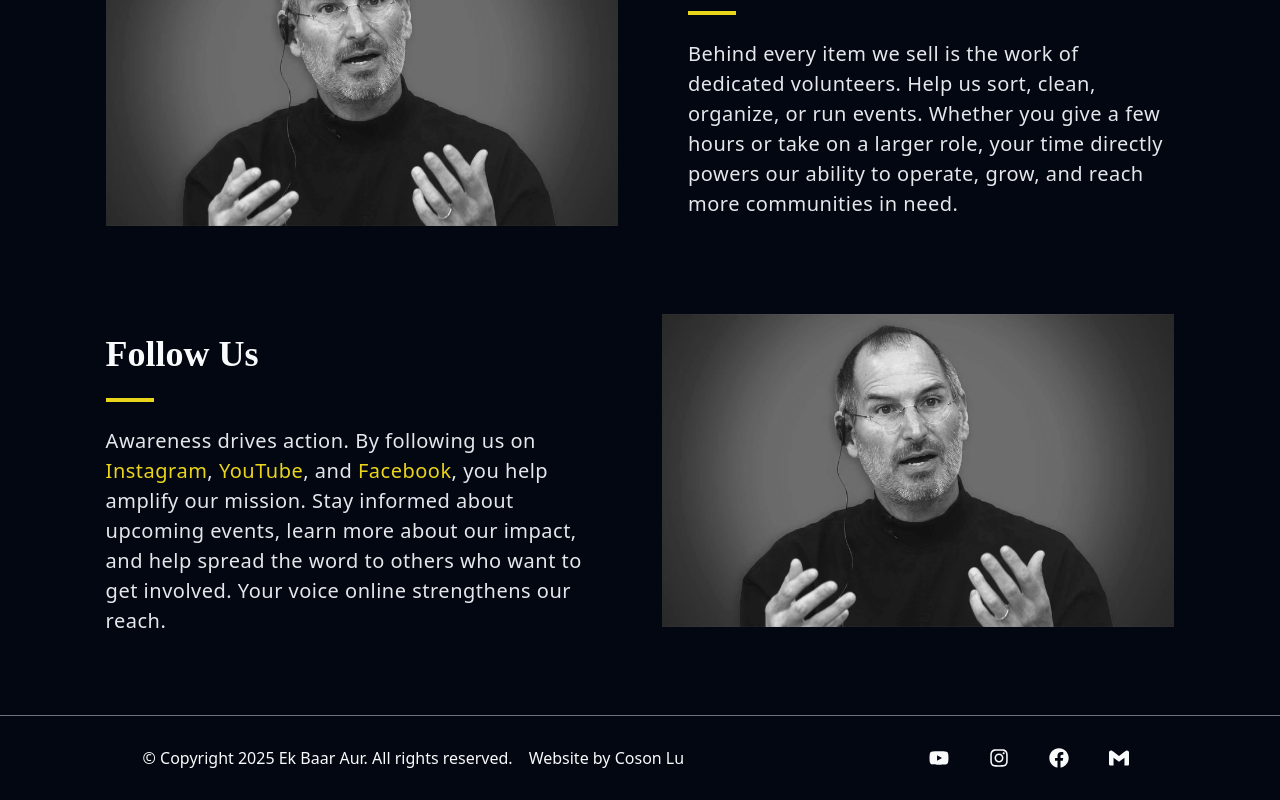
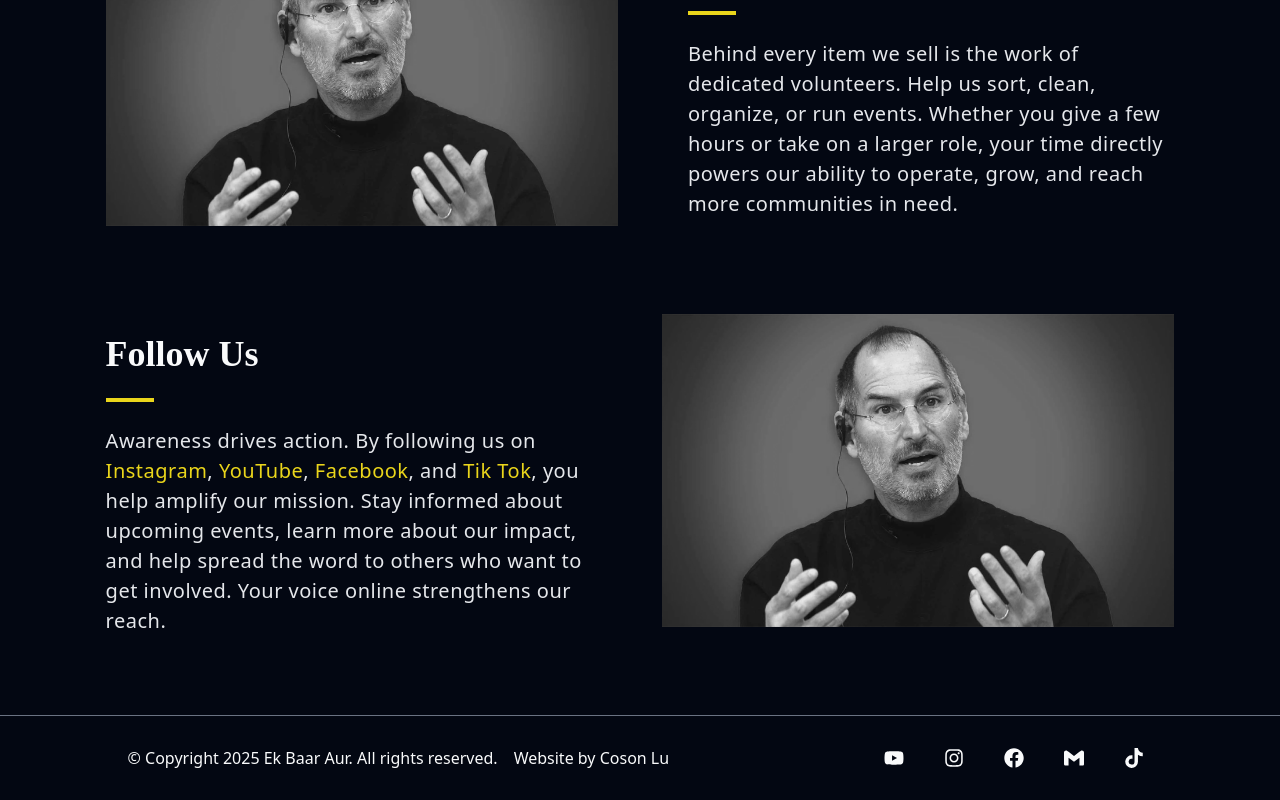
Before and after one commit to coson-lu/ekbaaraur, a React (Vite) app: page /gallery in a window 1280 px wide. Shown: the part 2107-2907 px from the top of the page. Built offline with nearby package versions, Linux system fonts and the light colour scheme; a web font is replaced by a local one.

Commit message:
added tik tok

```diff
--- a/src/components/Footer.jsx
+++ b/src/components/Footer.jsx
@@ -1,5 +1,5 @@
 import React from 'react';
-import { FaYoutube, FaInstagram, FaFacebook } from "react-icons/fa";
+import { FaYoutube, FaInstagram, FaFacebook, FaTiktok } from "react-icons/fa";
 import { SiGmail } from "react-icons/si";
 
 export default function Footer() {
@@ -40,6 +40,13 @@ export default function Footer() {
         >
           <SiGmail />
         </a>
+        <a
+          href='https://www.tiktok.com/@ek.baar.aur?_t=ZP-8wzsC6EwiPG&_r=1'
+          className='text-[24px] md:text-[20px] hover:text-cyan-300 transition-colors p-2'
+          aria-label="Tik Tok"
+        >
+          <FaTiktok />
+        </a>
       </div>
     </div>
   );
--- a/src/pages/GetInvolved.jsx
+++ b/src/pages/GetInvolved.jsx
@@ -6,7 +6,6 @@ export default function GetInvolved() {
     <div className=''>
       <div className='relative w-full h-[50vh] md:h-[70vh] mb-20 shadow-xl overflow-hidden flex align-middle items-center justify-center'>
         <div className='absolute inset-0 bg-[url(/banner.png)] bg-center bg-cover' style={{ backgroundPosition: 'center top' }}></div>
-
         <div className='absolute inset-[-1px] bg-gradient-to-b from-transparent via-transparent to-gray-950'></div>
         <div className='z-20 flex flex-col gap-[3vh] items-center px-4'>
           <h2 className='font-sans text-xl md:text-2xl tracking-wider font-bold animate-title-top text-shadow-lg/100'>GET INVOLVED</h2>
@@ -43,9 +42,10 @@ export default function GetInvolved() {
         description={
           <>
             Awareness drives action. By following us on{" "}
-            <a href="https://instagram.com" className="text-primary" target="_blank">Instagram</a>,{" "}
-            <a href="https://youtube.com" className="text-primary" target="_blank">YouTube</a>, and{" "}
-            <a href="https://facebook.com" className="text-primary" target="_blank">Facebook</a>,
+            <a href="https://www.youtube.com/channel/UC3tXJ2VqxCipwQFVbdSiYrA" className="text-primary" target="_blank">Instagram</a>,{" "}
+            <a href="https://www.instagram.com/ekbaaraur21/" className="text-primary" target="_blank">YouTube</a>,{" "}
+            <a href="https://www.facebook.com/people/Ek-Baar-Aur/pfbid02mdX3fkUXwhCoURbScDEaAp3QvnFxJ8d3atAFdFaApJeDPhZQJiLn49cqiMQqVhkUl/" className="text-primary" target="_blank">Facebook</a>, and{" "}
+            <a href="https://www.tiktok.com/@ek.baar.aur?_t=ZP-8wzsC6EwiPG&_r=1" className="text-primary" target="_blank">Tik Tok</a>,
             you help amplify our mission. Stay informed about upcoming events, learn more about our impact, and help spread the word to others who want to get involved. Your voice online strengthens our reach.
           </>
         }
```
